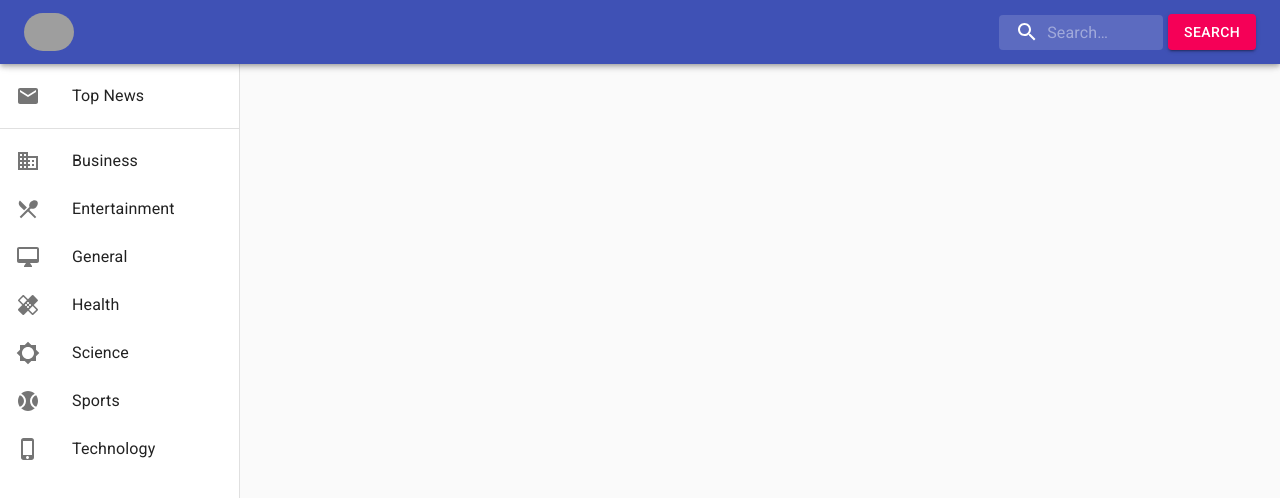
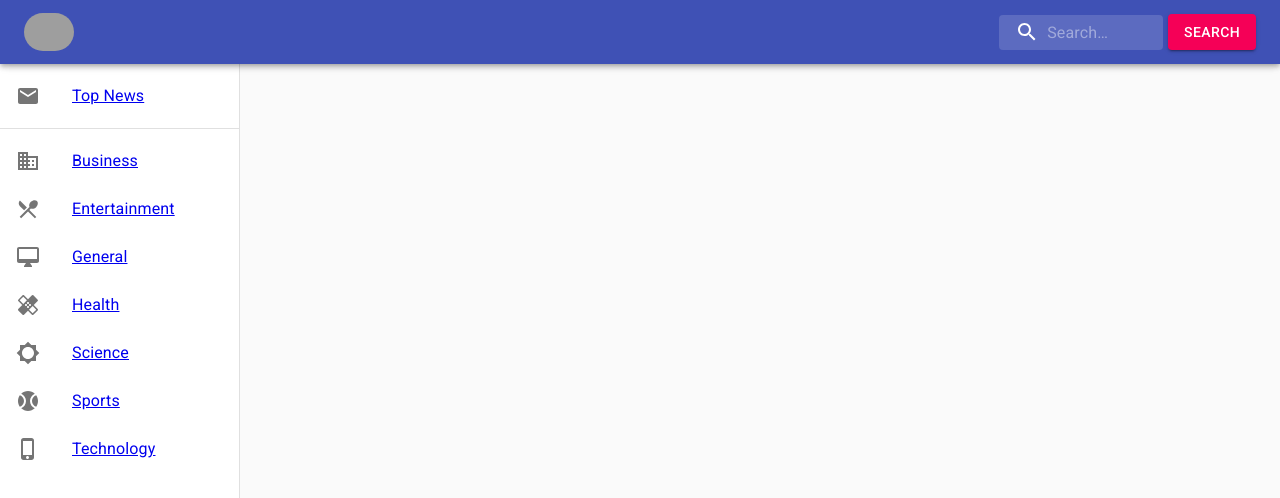
Before and after one commit to RomanChasovitin/news-internship, a React (Create React App) app: page / in a window 1280 px wide. Shown: the top 498 px of the page. Built offline with nearby package versions, Linux system fonts and the light colour scheme; grey boxes are pictures that could not be loaded.

Commit message:
Added routing

```diff
--- a/package.json
+++ b/package.json
@@ -10,6 +10,7 @@
     "@testing-library/user-event": "^12.1.10",
     "react": "^17.0.2",
     "react-dom": "^17.0.2",
+    "react-router-dom": "^5.2.0",
     "react-scripts": "4.0.3",
     "web-vitals": "^1.0.1"
   },
--- a/src/App.jsx
+++ b/src/App.jsx
@@ -1,24 +1,29 @@
 import React from 'react'
+
+// router
+import { BrowserRouter } from 'react-router-dom'
 
 // ui
 import { ThemeProvider } from '@material-ui/core'
 
 // components
 import { Header } from './components/core/Header'
+import { Router } from './Router'
 import { Sidebar } from './components/core/Sidebar'
 
 // configs
 import { theme } from './config/theme'
 
-function App() {
-  return (
-    <div className="App">
-      <ThemeProvider theme={theme}>
+const App = () => (
+  <div className="App">
+    <ThemeProvider theme={theme}>
+      <BrowserRouter>
         <Header />
         <Sidebar />
-      </ThemeProvider>
-    </div>
-  )
-}
+        <Router />
+      </BrowserRouter>
+    </ThemeProvider>
+  </div>
+)
 
 export default App
--- /dev/null
+++ b/src/Router.jsx
@@ -0,0 +1,19 @@
+import React from 'react'
+
+// router
+import { Route, Switch } from 'react-router-dom'
+
+// routes
+import { routes } from './config/routes'
+
+// pages
+import { Category, Home } from './pages'
+
+const Router = () => (
+  <Switch>
+    <Route exact path={routes.home()} component={Home} />
+    <Route path={routes.category()} component={Category} />
+  </Switch>
+)
+
+export { Router }
--- a/src/components/core/Sidebar/Sidebar.jsx
+++ b/src/components/core/Sidebar/Sidebar.jsx
@@ -1,4 +1,7 @@
 import React from 'react'
+
+// router
+import { Link } from 'react-router-dom'
 
 // ui
 import CssBaseline from '@material-ui/core/CssBaseline'
@@ -20,49 +23,52 @@ import PhoneIphoneIcon from '@material-ui/icons/PhoneIphone'
 import RestaurantMenuIcon from '@material-ui/icons/RestaurantMenu'
 import SportsBaseballIcon from '@material-ui/icons/SportsBaseball'
 
+// routes
+import { routes } from '../../../config/routes'
+
 // styles
 import { useStyles } from './styles'
 
-const mainItem = { url: '/topNews', title: 'Top News', icon: <MailIcon />, id: '0' }
+const mainItem = { url: routes.home(), title: 'Top News', icon: <MailIcon />, id: '0' }
 const menuItems = [
   {
-    url: '/business',
+    url: routes.category('business'),
     title: 'Business',
     icon: <BusinessIcon />,
     id: '1',
   },
   {
-    url: '/entertainment',
+    url: routes.category('entertainment'),
     title: 'Entertainment',
     icon: <RestaurantMenuIcon />,
     id: '2',
   },
   {
-    url: '/general',
+    url: routes.category('general'),
     title: 'General',
     icon: <DesktopMacIcon />,
     id: '3',
   },
   {
-    url: '/health',
+    url: routes.category('health'),
     title: 'Health',
     icon: <HealingIcon />,
     id: '4',
   },
   {
-    url: '/science',
+    url: routes.category('science'),
     title: 'Science',
     icon: <Brightness5Icon />,
     id: '5',
   },
   {
-    url: '/sports',
+    url: routes.category('sports'),
     title: 'Sports',
     icon: <SportsBaseballIcon />,
     id: '6',
   },
   {
-    url: '/technology',
+    url: routes.category('technology'),
     title: 'Technology',
     icon: <PhoneIphoneIcon />,
     id: '7',
@@ -85,18 +91,22 @@ const Sidebar = () => {
         <Toolbar />
         <div className={classes.drawerContainer}>
           <List>
+            <Link to={mainItem.url}>
               <ListItem button key={mainItem.id}>
                 <ListItemIcon>{mainItem.icon}</ListItemIcon>
                 <ListItemText primary={mainItem.title} />
               </ListItem>
+            </Link>
           </List>
           <Divider />
           <List>
             {menuItems.map(item => (
-              <ListItem button key={item.id}>
+              <Link key={item.id} to={item.url}>
+                <ListItem button>
                   <ListItemIcon>{item.icon}</ListItemIcon>
                   <ListItemText primary={item.title} />
                 </ListItem>
+              </Link>
             ))}
           </List>
         </div>
--- /dev/null
+++ b/src/config/routes.js
@@ -0,0 +1,6 @@
+const routes = {
+  home: () => '/',
+  category: (slug = ':slug') => `/category/${slug}`,
+}
+
+export { routes }
--- /dev/null
+++ b/src/pages/Category/Category.jsx
@@ -0,0 +1,5 @@
+import React from 'react'
+
+const Category = () => <h1>Component</h1>
+
+export { Category }
--- /dev/null
+++ b/src/pages/Category/index.js
@@ -0,0 +1 @@
+export * from './Category'
--- /dev/null
+++ b/src/pages/Home/Home.jsx
@@ -0,0 +1,5 @@
+import React from 'react'
+
+const Home = () => <h1>Home</h1>
+
+export { Home }
--- /dev/null
+++ b/src/pages/Home/index.js
@@ -0,0 +1 @@
+export * from './Home'
--- /dev/null
+++ b/src/pages/index.js
@@ -0,0 +1,2 @@
+export * from './Home'
+export * from './Category'
```
Also changed, not shown: 1 other file (tests, documents, lock files or other folders). Lines whose indentation alone changed are shown as unchanged.
